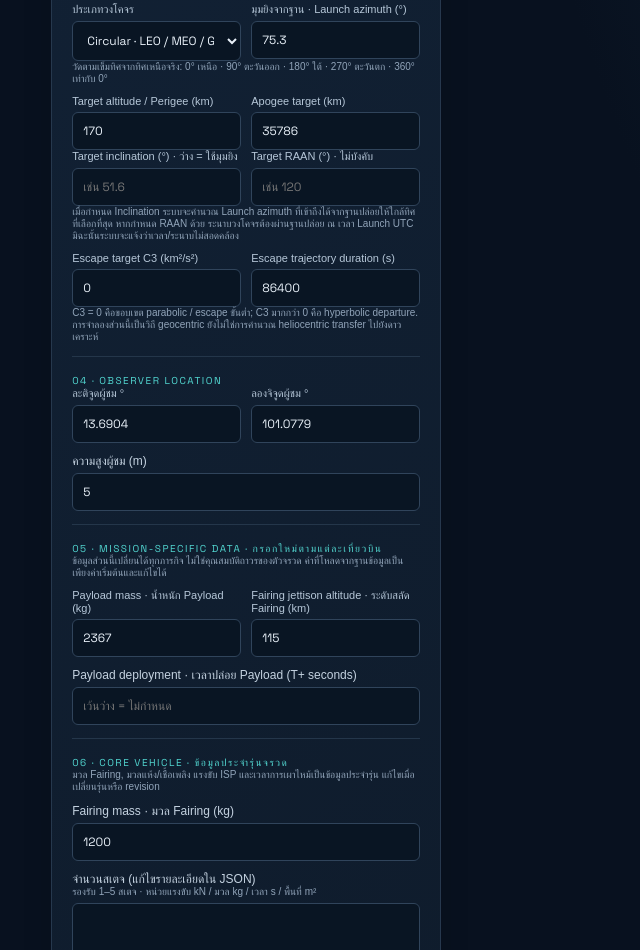
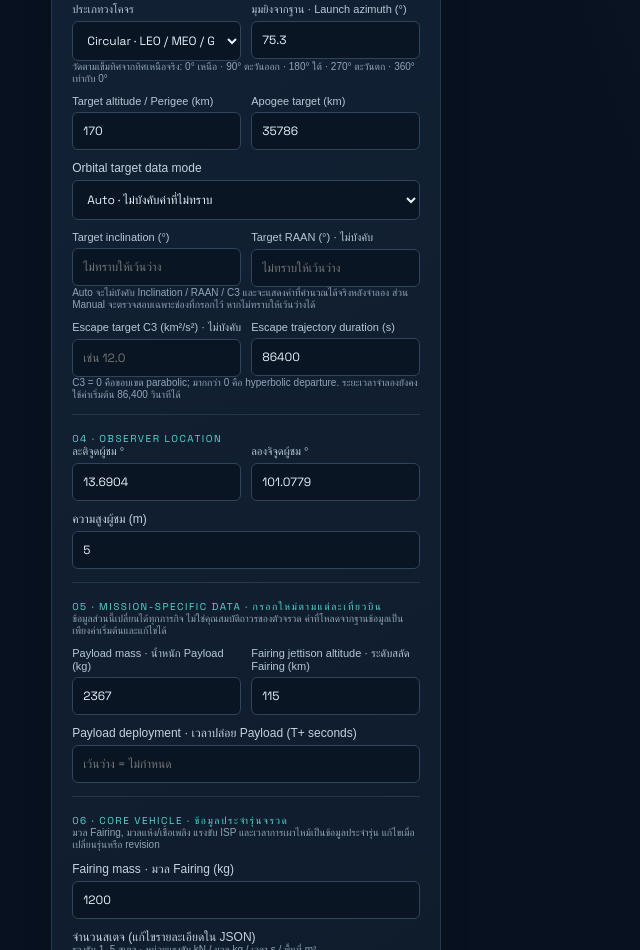
Before and after one commit to meta43260-cyber/rocket-planner, a plain HTML site: page static/index.html in a window 1280 px wide. Shown: the part 818-1768 px from the top of the page, without its empty margins (0-640 px from the left). Drawn offline with nearby package versions, Linux system fonts and the light colour scheme; no server answers; a web font is replaced by a local one.

Commit message:
Add Auto/Manual orbital target data handling

```diff
--- a/static/index.html
+++ b/static/index.html
@@ -25,10 +25,13 @@
 <label>เวลาปล่อย UTC<input id="launch_utc" type="datetime-local" value="2026-11-12T12:00" required></label>
 <div class="two"><label>ประเภทวงโคจร<select id="mission_type"><option value="circular">Circular · LEO / MEO / GEO</option><option value="elliptical">Elliptical · HEO / GTO</option><option value="escape">Escape · Parabolic / Hyperbolic</option></select></label><label>มุมยิงจากฐาน · Launch azimuth (°)<input id="launch_azimuth_deg" type="number" min="0" max="360" step=".1" value="75.3" required></label></div><p class="hint">วัดตามเข็มทิศจากทิศเหนือจริง: 0° เหนือ · 90° ตะวันออก · 180° ใต้ · 270° ตะวันตก · 360° เท่ากับ 0°</p>
 <div class="two"><label>Target altitude / Perigee (km)<input id="target_alt" type="number" min="120" max="100000" value="170"></label><label>Apogee target (km)<input id="target_apogee_alt" type="number" min="120" max="1000000" value="35786"></label></div>
-<div class="two"><label>Target inclination (°) · ว่าง = ใช้มุมยิง<input id="target_inclination_deg" type="number" min="0" max="180" step=".01" placeholder="เช่น 51.6"></label><label>Target RAAN (°) · ไม่บังคับ<input id="target_raan_deg" type="number" min="0" max="359.99" step=".01" placeholder="เช่น 120"></label></div>
-<p class="hint">เมื่อกำหนด Inclination ระบบจะคำนวณ Launch azimuth ที่เข้าถึงได้จากฐานปล่อยให้ใกล้ทิศที่เลือกที่สุด หากกำหนด RAAN ด้วย ระนาบวงโคจรต้องผ่านฐานปล่อย ณ เวลา Launch UTC มิฉะนั้นระบบจะแจ้งว่าเวลา/ระนาบไม่สอดคล้อง</p>
-<div class="two"><label>Escape target C3 (km²/s²)<input id="target_c3_km2_s2" type="number" min="0" max="1000" step=".01" value="0"></label><label>Escape trajectory duration (s)<input id="trajectory_duration_s" type="number" min="3600" max="2592000" step="3600" value="86400"></label></div>
-<p class="hint">C3 = 0 คือขอบเขต parabolic / escape ขั้นต่ำ; C3 มากกว่า 0 คือ hyperbolic departure. การจำลองส่วนนี้เป็นวิถี geocentric ยังไม่ใช่การคำนวณ heliocentric transfer ไปยังดาวเคราะห์</p>
+<label>Orbital target data mode<select id="orbital_data_mode"><option value="auto">Auto · ไม่บังคับค่าที่ไม่ทราบ</option><option value="manual">Manual · ใช้ค่าที่ระบุเป็นเงื่อนไข</option></select></label>
+<div id="orbital-target-fields">
+<div class="two"><label>Target inclination (°)<input id="target_inclination_deg" type="number" min="0" max="180" step=".01" placeholder="ไม่ทราบให้เว้นว่าง"></label><label>Target RAAN (°) · ไม่บังคับ<input id="target_raan_deg" type="number" min="0" max="359.99" step=".01" placeholder="ไม่ทราบให้เว้นว่าง"></label></div>
+<p class="hint">Auto จะไม่บังคับ Inclination / RAAN / C3 และจะแสดงค่าที่คำนวณได้จริงหลังจำลอง ส่วน Manual จะตรวจสอบเฉพาะช่องที่กรอกไว้ หากไม่ทราบให้เว้นว่างได้</p>
+<div class="two"><label>Escape target C3 (km²/s²) · ไม่บังคับ<input id="target_c3_km2_s2" type="number" min="0" max="1000" step=".01" placeholder="เช่น 12.0"></label><label>Escape trajectory duration (s)<input id="trajectory_duration_s" type="number" min="3600" max="2592000" step="3600" value="86400"></label></div>
+<p class="hint">C3 = 0 คือขอบเขต parabolic; มากกว่า 0 คือ hyperbolic departure. ระยะเวลาจำลองยังคงใช้ค่าเริ่มต้น 86,400 วินาทีได้</p>
+</div>
 
 <div class="section-label">04 · OBSERVER LOCATION</div>
 <div class="two"><label>ละติจูดผู้ชม °<input id="obs_lat" type="number" step=".0001" value="13.6904" required></label><label>ลองจิจูดผู้ชม °<input id="obs_lon" type="number" step=".0001" value="101.0779" required></label></div>
```
